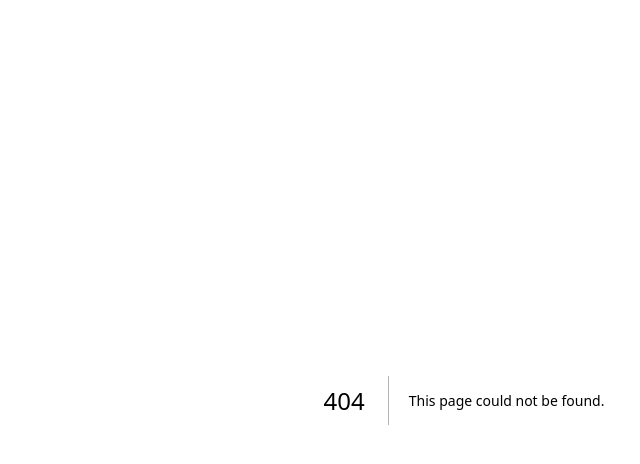
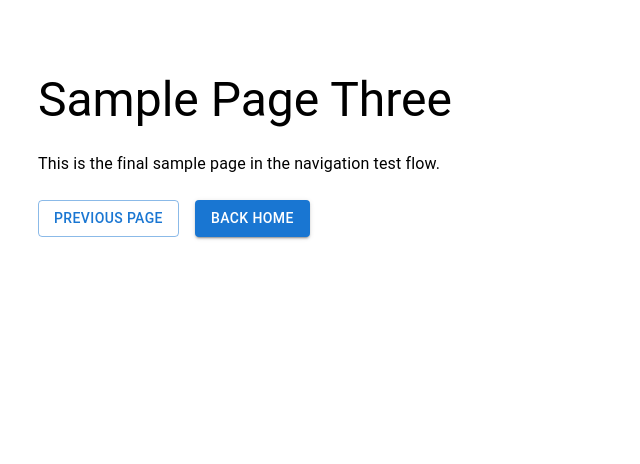
Before and after one commit to venkata2604/test-app-AUG-07, a Next.js app: page /sample-three in a window 1280 px wide. Before the commit this address had no page. Shown: the top 464 px of the page, without its empty margins (176-816 px from the left). Built offline with nearby package versions, Linux system fonts and the light colour scheme.

Commit message:
Add sample pages

```diff
--- a/src/app/page.tsx
+++ b/src/app/page.tsx
@@ -18,8 +18,8 @@ export default function Home() {
               About
             </Button>
 
-            <Button href="/projects" variant="outlined">
-              Projects
+            <Button href="/sample-one" variant="outlined">
+              Start Sample Pages
             </Button>
           </Stack>
         </Stack>
--- /dev/null
+++ b/src/app/sample-three/page.tsx
@@ -0,0 +1,29 @@
+import { Box, Button, Container, Stack, Typography } from "@mui/material";
+
+export default function SampleThreePage() {
+  return (
+    <Container maxWidth="md">
+      <Box sx={{ py: 8 }}>
+        <Stack spacing={3}>
+          <Typography variant="h3" component="h1">
+            Sample Page Three
+          </Typography>
+
+          <Typography color="text.secondary">
+            This is the final sample page in the navigation test flow.
+          </Typography>
+
+          <Stack direction="row" spacing={2}>
+            <Button href="/sample-two" variant="outlined">
+              Previous Page
+            </Button>
+
+            <Button href="/" variant="contained">
+              Back Home
+            </Button>
+          </Stack>
+        </Stack>
+      </Box>
+    </Container>
+  );
+}
```
Also changed, not shown: src/app/sample-one/page.tsx (added, +29 -0 lines), src/app/sample-two/page.tsx (added, +29 -0 lines).
